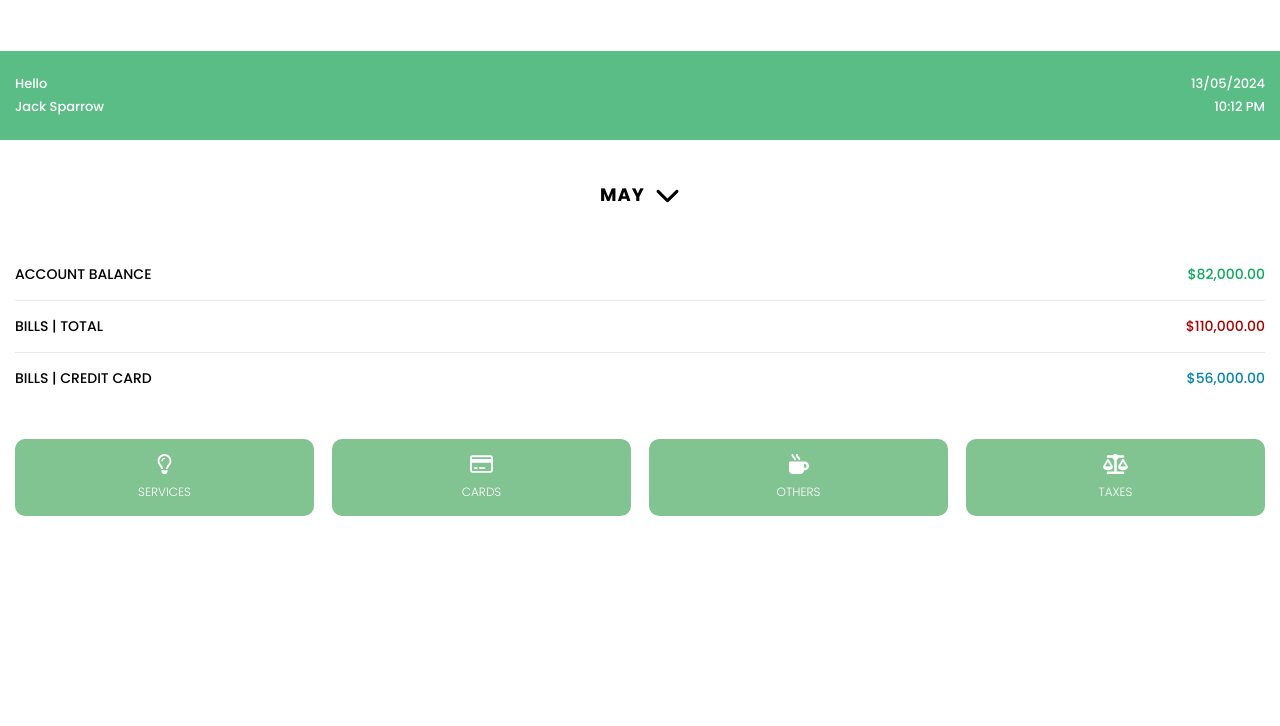
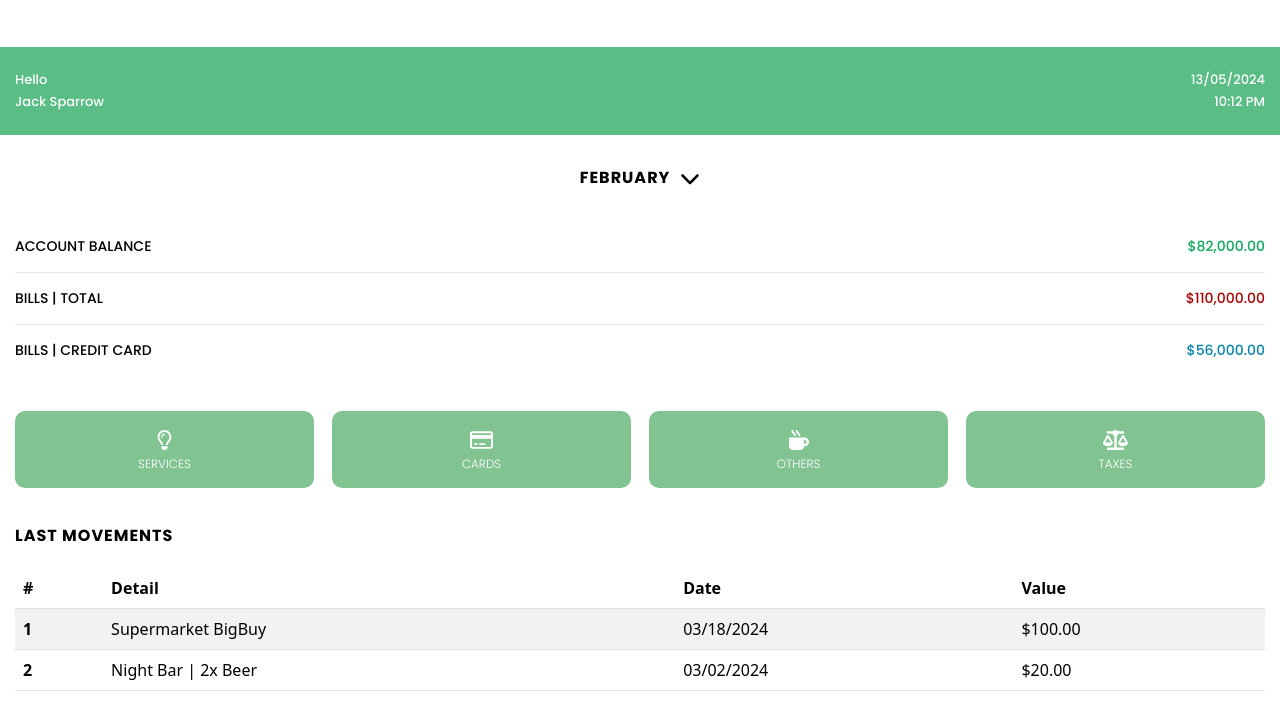
Before and after one commit to kevinduncke/MoneyWin, a website: page app/www/pages/home.html in a window 1280 px wide. Shown: the part 110-836 px from the top of the page. Before the commit the page ends 800 px from the top, so only its background shows below. Drawn offline with nearby package versions, Linux system fonts and the light colour scheme.

Commit message:
MW Home (Table Section | Bootstrap + Styles)

```diff
--- a/app/package.json
+++ b/app/package.json
@@ -21,6 +21,7 @@
     ]
   },
   "dependencies": {
+    "bootstrap": "^5.3.3",
     "cordova-plugin-splashscreen": "^6.0.2"
   }
 }
--- a/app/www/css/home.css
+++ b/app/www/css/home.css
@@ -14,20 +14,20 @@
   font-size: 13px;
   margin: 3px 0;
 }
-#home-status-bar div:nth-last-child(1){
+#home-status-bar div:nth-last-child(1) {
   text-align: right;
 }
 
 #home-dateview {
-  margin: 40px 0;
+  margin: 30px 0;
   display: flex;
   justify-content: center;
 }
 .home-filter-btn {
   background-color: transparent;
   border: none;
-  font-family: 'Poppins Bold';
-  font-size: 18px;
+  font-family: "Poppins Bold";
+  font-size: 16px;
   text-transform: uppercase;
   letter-spacing: 1px;
   color: #000000;
@@ -37,7 +37,7 @@
   column-gap: 10px;
 }
 .home-filter-btn img {
-  height: 25px;
+  height: 20px;
   width: auto;
 }
 
@@ -51,21 +51,21 @@
   justify-content: space-between;
 }
 .bvi-brd {
-  border-bottom: 1px solid #EAEAEA;
+  border-bottom: 1px solid #eaeaea;
 }
 .home-bv-items span {
-  font-family: 'Poppins Medium';
+  font-family: "Poppins Medium";
   font-size: 14px;
   text-transform: uppercase;
 }
-#bvi-account{
-  color: #0EA85F;
+#bvi-account {
+  color: #0ea85f;
 }
 #bvi-bills {
-  color: #A80303;
+  color: #a80303;
 }
 #bvi-credit {
-  color: #0884AC;
+  color: #0884ac;
 }
 
 #home-functions {
@@ -75,24 +75,43 @@
   justify-content: space-between;
   column-gap: 18px;
 }
-.fn-btns {
-  background-color: #82C392;
+.fn-links {
+  background: transparent;
+  text-decoration: none;
+  width: 100%;
+}
+.fn-btns-div {
+  background-color: #82c392;
   text-align: center;
-  width: 100%;
   padding: 15px 5px;
   border-radius: 10px;
 }
-.fn-btns img {
+.fn-btns-div img {
   height: 20px;
   width: auto;
 }
-.fn-btns p {
-  color: #FFFFFF;
-  font-family: 'Poppins Light';
+.fn-btns-div p {
+  color: #ffffff;
+  font-family: "Poppins Light";
   font-size: 12px;
   text-transform: uppercase;
   margin: 5px 0 0 0;
 }
+
+#home-movements {
+  margin: 35px 15px;
+}
+.mv-t-link {
+  font-size: 16px;
+  text-transform: uppercase;
+  font-family: 'Poppins Bold';
+  letter-spacing: 1px;
+  color: black;
+}
+.mv-table {
+  margin: 20px 0 0 0;
+}
+
 
 /*-----------------------------------*/
 .app_logo {
--- a/app/www/pages/home.html
+++ b/app/www/pages/home.html
@@ -13,6 +13,7 @@
       content="initial-scale=1, width=device-width, viewport-fit=cover"
     />
     <meta name="color-scheme" content="light dark" />
+    <link rel="stylesheet" href="../../node_modules/bootstrap/dist/css/bootstrap.min.css">
     <link rel="stylesheet" href="../css/index.css" />
     <link rel="stylesheet" href="../css/logo.css" />
     <link rel="stylesheet" href="../css/global.css" />
@@ -36,7 +37,7 @@
       </div>
       <div id="home-dateview">
         <button class="home-filter-btn">
-          <span id="home-month-filter">May</span>
+          <span id="home-month-filter">February</span>
           <img src="../img/chevron-down-solid.svg" alt="chevron-down" />
         </button>
       </div>
@@ -55,22 +56,57 @@
         </div>
       </div>
       <div id="home-functions">
-        <div class="fn-btns">
-          <img src="../img/lightbulb-regular.svg" alt="Services">
+        <a class="fn-links">
+          <div class="fn-btns-div">
+            <img src="../img/lightbulb-regular.svg" alt="Services" />
             <p>Services</p>
           </div>
-        <div class="fn-btns">
-          <img src="../img/credit-card-regular.svg" alt="Cards">
+        </a>
+        <a class="fn-links">
+          <div class="fn-btns-div">
+            <img src="../img/credit-card-regular.svg" alt="Cards" />
             <p>Cards</p>
           </div>
-        <div class="fn-btns">
-          <img src="../img/mug-hot-solid.svg" alt="Others">
+        </a>
+        <a class="fn-links">
+          <div class="fn-btns-div">
+            <img src="../img/mug-hot-solid.svg" alt="Others" />
             <p>Others</p>
           </div>
-        <div class="fn-btns">
-          <img src="../img/scale-balanced-solid.svg" alt="Taxes">
+        </a>
+        <a class="fn-links">
+          <div class="fn-btns-div">
+            <img src="../img/scale-balanced-solid.svg" alt="Taxes" />
             <p>Taxes</p>
           </div>
+        </a>
+      </div>
+      <div id="home-movements">
+        <a href="" class="g-anchor mv-t-link">Last Movements</a>
+        <table class="table table-striped mv-table">
+          <thead>
+            <tr>
+              <th scope="col">#</th>
+              <th scope="col">Detail</th>
+              <th scope="col">Date</th>
+              <th scope="col">Value</th>
+            </tr>
+          </thead>
+          <tbody>
+            <tr>
+              <th scope="row">1</th>
+              <td>Supermarket BigBuy</td>
+              <td>03/18/2024</td>
+              <td>$100.00</td>
+            </tr>
+            <tr>
+              <th scope="row">2</th>
+              <td>Night Bar | 2x Beer</td>
+              <td>03/02/2024</td>
+              <td>$20.00</td>
+            </tr>
+          </tbody>
+        </table>
       </div>
     </div>
   </body>
```
Also changed, not shown: app/www/css/global.css (line endings or trailing spaces), 1 other file. Lines whose indentation alone changed are shown as unchanged.
